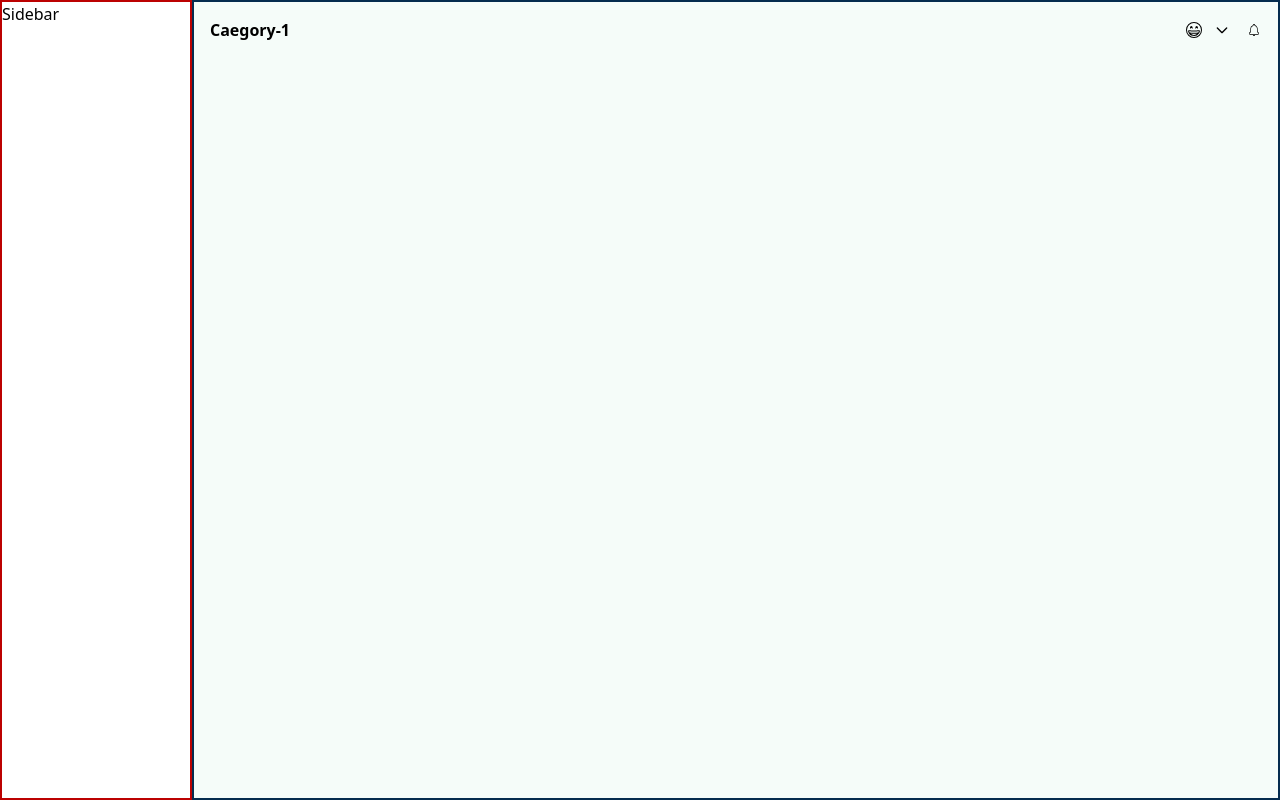
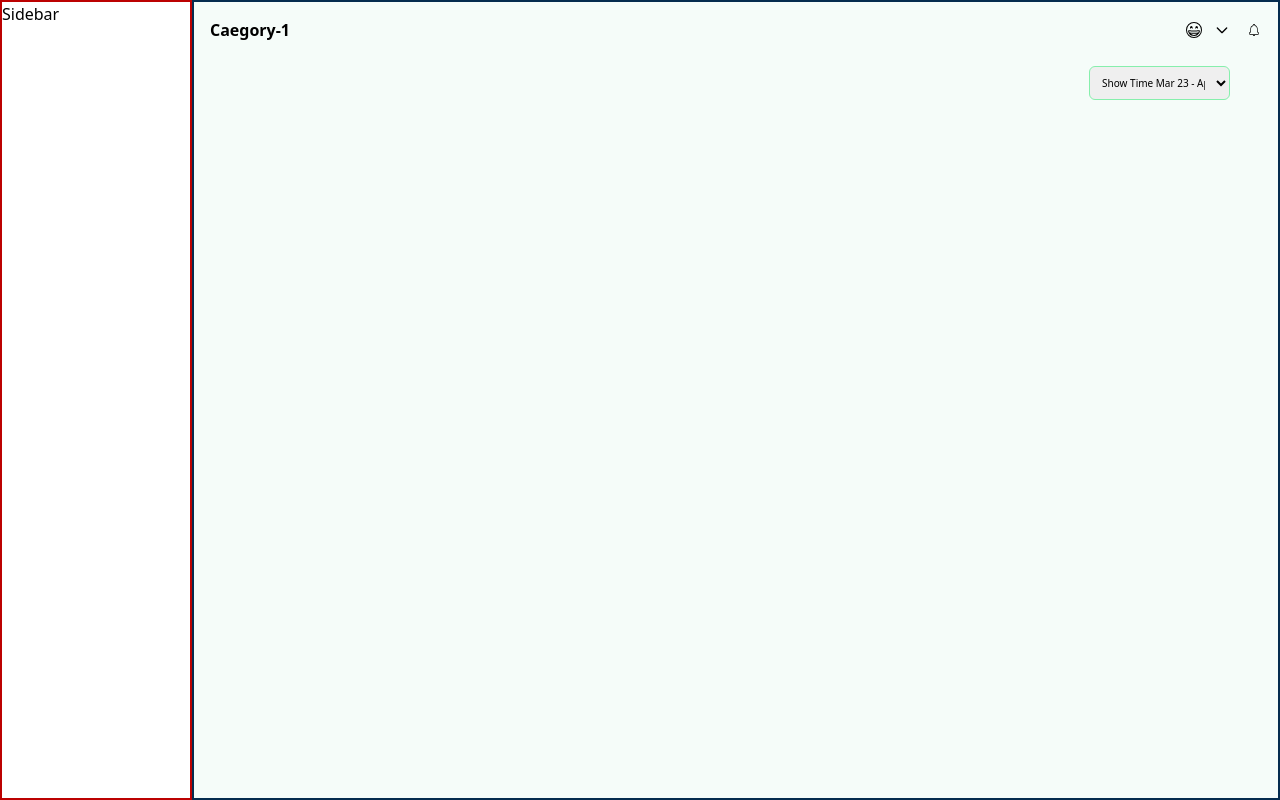
Before and after one commit to mdfaizan973/greenmentor-company, a React (Vite) app in the folder dashboardui/: page / in a window 1280 px wide. Built offline with nearby package versions, Linux system fonts and the light colour scheme.

Commit message:
added select tag

```diff
--- a/dashboardui/src/Components/Navbar.jsx
+++ b/dashboardui/src/Components/Navbar.jsx
@@ -2,6 +2,7 @@ import { CiBellOn } from "react-icons/ci";
 import { BsEmojiGrin } from "react-icons/bs";
 const Navbar = () => {
   return (
+    <>
       <nav className="p-4">
         <div className="container mx-auto flex justify-between items-center">
           <div className=" font-bold text-md">Caegory-1</div>
@@ -31,6 +32,18 @@ const Navbar = () => {
           </div>
         </div>
       </nav>
+      <div className="flex justify-end">
+        <select
+          id="exampleSelect"
+          name="exampleSelect"
+          className="mt-2 mr-12 p-2 text-[10px] block w-[13%] border border-green-300 rounded-md focus:outline-none focus:border-green-500 focus:ring focus:ring-green-200"
+        >
+          <option className="text-[10px]">Show Time Mar 23 - Apr 23</option>
+          <option className="text-[10px]">Show Time Aug 15 - Sep 15</option>
+          <option className="text-[10px]">Show Time Oct 9 - Nov 12</option>
+        </select>
+      </div>
+    </>
   );
 };
 
```
Also changed, not shown: 1 other file (tests, documents, lock files or other folders). Lines whose indentation alone changed are shown as unchanged.
